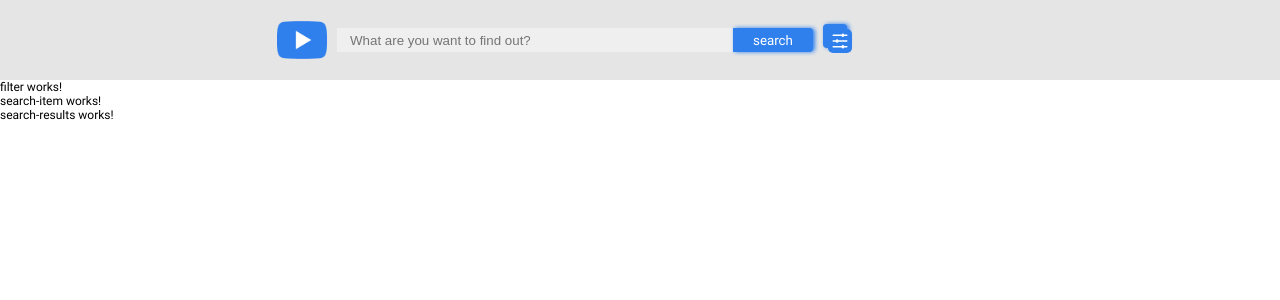
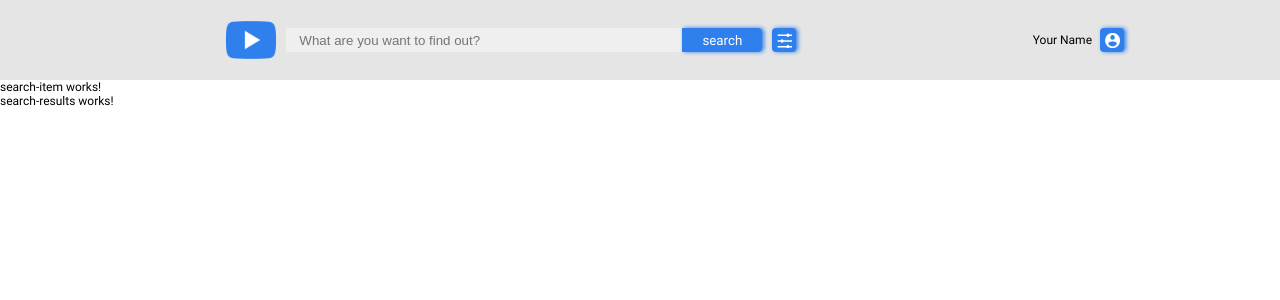
Before and after one commit to SplitCode/youtube-client-app, an Angular app in the folder YouTube-client-app/: page / in a window 1280 px wide. Shown: the top 300 px of the page. Built offline with nearby package versions, Linux system fonts and the light colour scheme.

Commit message:
fix: upd cusom button

```diff
--- a/YouTube-client-app/src/app/app.component.html
+++ b/YouTube-client-app/src/app/app.component.html
@@ -1,5 +1,4 @@
 <app-header></app-header>
-<app-filter></app-filter>
 <app-search-item></app-search-item>
 <app-search-results></app-search-results>
 
--- a/YouTube-client-app/src/app/components/header/header.component.html
+++ b/YouTube-client-app/src/app/components/header/header.component.html
@@ -4,15 +4,17 @@
       <img class="header__logo" src="logo.svg" alt="youtube logo" />
       <!-- <app-search-input (search)="onSearch($event)"></app-search-input> -->
       <app-search-input></app-search-input>
-      <!-- <app-button (click)="onClicked($event)" btnAppearence="filter"> -->
-      <app-button (click)="isFilterShown = !isFilterShown; onClicked('pri')" btnAppearence="filter">
+      <app-button
+        (click)="isFilterShown = !isFilterShown"
+        btnAppearence="small"
+      >
         <app-setting-img></app-setting-img>
       </app-button>
-      <div *ngIf="isFilterShown">Text</div>
       <!-- <app-settings-button></app-settings-button> -->
     </div>
-    @if (isFilterShown) {
-      <app-login-info ></app-login-info>
-    }
+    <app-login-info></app-login-info>
   </div>
+  @if (isFilterShown) {
+    <app-filter></app-filter>
+  }
 </header>
--- a/YouTube-client-app/src/app/components/header/header.component.ts
+++ b/YouTube-client-app/src/app/components/header/header.component.ts
@@ -2,22 +2,25 @@ import { CommonModule } from '@angular/common';
 import { Component } from '@angular/core';
 
 import { ButtonComponent } from '../../shared/button/button.component';
+import { FilterComponent } from '../filters/filter.component';
 import { LoginInfoComponent } from './login-info/login-info.component';
 import { SearchInputComponent } from './search-input/search-input.component';
 import { SettingImgComponent } from './settings-button/setting-img.component';
-import { SettingsButtonComponent } from './settings-button/settings-button.component';
 
 @Component({
   selector: 'app-header',
   standalone: true,
   templateUrl: './header.component.html',
   styleUrl: './header.component.scss',
-  imports: [SearchInputComponent, SettingsButtonComponent, LoginInfoComponent, SettingImgComponent, ButtonComponent, CommonModule]
+  imports: [
+    SearchInputComponent,
+    LoginInfoComponent,
+    SettingImgComponent,
+    ButtonComponent,
+    CommonModule,
+    FilterComponent,
+  ],
 })
 export class HeaderComponent {
-  public onClicked(event: any) {
-    console.log(event);
-  }
-
   public isFilterShown = false;
 }
--- a/YouTube-client-app/src/app/components/header/login-info/login-info.component.html
+++ b/YouTube-client-app/src/app/components/header/login-info/login-info.component.html
@@ -1,6 +1,6 @@
 <div class="login-info">
   <p class="login-info__text">Your Name</p>
-  <app-button btnAppearence="login">
+  <app-button btnAppearence="small">
     <span class="login__img"></span>
   </app-button>
 </div>
--- a/YouTube-client-app/src/app/components/header/login-info/login-info.component.scss
+++ b/YouTube-client-app/src/app/components/header/login-info/login-info.component.scss
@@ -5,28 +5,11 @@
   gap: 0.8rem;
 }
 
-// .login-info-button {
-//   display: flex;
-//   align-items: center;
-//   justify-content: center;
-//   width: 2.4rem;
-//   height: 2.4rem;
-//   padding: 2.4px;
-//   background-image: url("./../../../../assets/login.png");
-//   background-repeat: no-repeat;
-//   background-position: center;
-//   background-size: 75%;
-// }
-
 .login__img {
-  display: flex;
-  align-items: center;
-  justify-content: center;
-  width: 2.4rem;
-  height: 2.4rem;
-  padding: 2.4px;
+  width: 100%;
+  height: 100%;
   background-image: url("./../../../../assets/login.png");
   background-repeat: no-repeat;
   background-position: center;
-  background-size: 75%;
+  background-size: 100%;
 }
--- a/YouTube-client-app/src/app/components/header/settings-button/setting-img.component.ts
+++ b/YouTube-client-app/src/app/components/header/settings-button/setting-img.component.ts
@@ -1,15 +1,19 @@
-/* eslint-disable max-len */
 import { Component } from '@angular/core';
 
 @Component({
   selector: 'app-setting-img',
   standalone: true,
-  template: `<svg width="24" height="24" viewBox="0 0 24 24" fill="none" xmlns="http://www.w3.org/2000/svg">
-  <rect width="24" height="24" rx="5" fill="#2F80ED"/>
-  // eslint-disable-next-line max-len
-  <path d="M13.5613 17.1136C13.7849 16.5128 14.2933 16.0909 14.8846 16.0909C15.476 16.0909 15.9844 16.5128 16.2079 17.1136H18.9231C19.2404 17.1136 19.5 17.4205 19.5 17.7955C19.5 18.1705 19.2404 18.4773 18.9231 18.4773H16.2079C15.9844 19.0781 15.476 19.5 14.8846 19.5C14.2933 19.5 13.7849 19.0781 13.5613 18.4773H5.07692C4.75962 18.4773 4.5 18.1705 4.5 17.7955C4.5 17.4205 4.75962 17.1136 5.07692 17.1136H13.5613ZM7.79207 11.3182C8.01563 10.7173 8.52404 10.2955 9.11538 10.2955C9.70673 10.2955 10.2151 10.7173 10.4387 11.3182H18.9231C19.2404 11.3182 19.5 11.625 19.5 12C19.5 12.375 19.2404 12.6818 18.9231 12.6818H10.4387C10.2151 13.2827 9.70673 13.7045 9.11538 13.7045C8.52404 13.7045 8.01563 13.2827 7.79207 12.6818H5.07692C4.75962 12.6818 4.5 12.375 4.5 12C4.5 11.625 4.75962 11.3182 5.07692 11.3182H7.79207ZM13.5613 5.52273C13.7849 4.92188 14.2933 4.5 14.8846 4.5C15.476 4.5 15.9844 4.92188 16.2079 5.52273H18.9231C19.2404 5.52273 19.5 5.82955 19.5 6.20455C19.5 6.57955 19.2404 6.88636 18.9231 6.88636H16.2079C15.9844 7.48722 15.476 7.90909 14.8846 7.90909C14.2933 7.90909 13.7849 7.48722 13.5613 6.88636H5.07692C4.75962 6.88636 4.5 6.57955 4.5 6.20455C4.5 5.82955 4.75962 5.52273 5.07692 5.52273H13.5613Z" fill="white"/>
+  template: `<svg
+    width="15"
+    height="15"
+    viewBox="0 0 15 15"
+    fill="none"
+    xmlns="http://www.w3.org/2000/svg"
+  >
+    <path
+      d="M9.5613 13.1136C9.78485 12.5128 10.2933 12.0909 10.8846 12.0909C11.476 12.0909 11.9844 12.5128 12.2079 13.1136H14.9231C15.2404 13.1136 15.5 13.4205 15.5 13.7955C15.5 14.1705 15.2404 14.4773 14.9231 14.4773H12.2079C11.9844 15.0781 11.476 15.5 10.8846 15.5C10.2933 15.5 9.78485 15.0781 9.5613 14.4773H1.07692C0.759615 14.4773 0.5 14.1705 0.5 13.7955C0.5 13.4205 0.759615 13.1136 1.07692 13.1136H9.5613ZM3.79207 7.31818C4.01563 6.71733 4.52404 6.29545 5.11538 6.29545C5.70673 6.29545 6.21514 6.71733 6.4387 7.31818H14.9231C15.2404 7.31818 15.5 7.625 15.5 8C15.5 8.375 15.2404 8.68182 14.9231 8.68182H6.4387C6.21514 9.28267 5.70673 9.70455 5.11538 9.70455C4.52404 9.70455 4.01563 9.28267 3.79207 8.68182H1.07692C0.759615 8.68182 0.5 8.375 0.5 8C0.5 7.625 0.759615 7.31818 1.07692 7.31818H3.79207ZM9.5613 1.52273C9.78485 0.921875 10.2933 0.5 10.8846 0.5C11.476 0.5 11.9844 0.921875 12.2079 1.52273H14.9231C15.2404 1.52273 15.5 1.82955 15.5 2.20455C15.5 2.57955 15.2404 2.88636 14.9231 2.88636H12.2079C11.9844 3.48722 11.476 3.90909 10.8846 3.90909C10.2933 3.90909 9.78485 3.48722 9.5613 2.88636H1.07692C0.759615 2.88636 0.5 2.57955 0.5 2.20455C0.5 1.82955 0.759615 1.52273 1.07692 1.52273H9.5613Z"
+      fill="white"
+    />
   </svg>`,
 })
-export class SettingImgComponent {
-
-}
+export class SettingImgComponent {}
--- a/YouTube-client-app/src/app/components/header/settings-button/settings-button.component.html
+++ b/YouTube-client-app/src/app/components/header/settings-button/settings-button.component.html
@@ -1,4 +1,4 @@
-<app-button [isIcon]="true" btnAppearence="filter">
-  <!-- <app-setting-img></app-setting-img> -->
+<!-- <app-button [isIcon]="false" btnAppearence="filter">
+  <app-setting-img></app-setting-img>
   <mat-icon>menu</mat-icon>
-</app-button>
+</app-button> -->
--- a/YouTube-client-app/src/app/components/header/settings-button/settings-button.component.ts
+++ b/YouTube-client-app/src/app/components/header/settings-button/settings-button.component.ts
@@ -1,6 +1,4 @@
 import { Component } from '@angular/core';
-import { MatButtonModule } from '@angular/material/button';
-import { MatIconModule } from '@angular/material/icon';
 
 import { ButtonComponent } from '../../../shared/button/button.component';
 import { SettingImgComponent } from './setting-img.component';
@@ -8,7 +6,7 @@ import { SettingImgComponent } from './setting-img.component';
 @Component({
   selector: 'app-settings-button',
   standalone: true,
-  imports: [ButtonComponent, SettingImgComponent, MatIconModule, MatButtonModule],
+  imports: [ButtonComponent, SettingImgComponent],
   templateUrl: './settings-button.component.html',
   styleUrl: './settings-button.component.scss'
 })
--- a/YouTube-client-app/src/app/shared/button/button.component.html
+++ b/YouTube-client-app/src/app/shared/button/button.component.html
@@ -2,26 +2,8 @@
   class="btn"
   [ngClass]="{
     search: btnAppearence === 'search',
-    filter: btnAppearence === 'filter',
-    login: btnAppearence === 'login',
+    small: btnAppearence === 'small'
   }"
-  (click)="clicked.emit('clicked')"
 >
   <ng-content></ng-content>
 </button>
-
-<!-- <button *ngIf="isIcon" mat-mini-fab aria-label="Example icon button with a menu icon">
-  <ng-content></ng-content>
-</button> -->
-<!--
-<button
-  *ngIf="!isIcon"
-  class="btn"
-  [ngClass]="{
-    search: btnAppearence === 'search',
-    filter: btnAppearence === 'filter',
-    login: btnAppearence === 'login',
-  }"
->
-  <ng-content></ng-content>
-</button> -->
--- a/YouTube-client-app/src/app/shared/button/button.component.scss
+++ b/YouTube-client-app/src/app/shared/button/button.component.scss
@@ -1,30 +1,19 @@
 .btn {
-  background-color: var(--button-color);
   border: none;
-  // background-color: inherit;
-  color: #ffffff;
-  font-family: Roboto, sans-serif;
-  box-shadow: 2px 0px 4px 0px #2f80ed;
   border-radius: 0.4rem;
   cursor: pointer;
-  background-repeat: no-repeat;
-  background-position: center center;
-}
-
-:host {
-  // background-color: var(--button-color);
-  // border: none;
-  // // background-color: inherit;
-  // color: #ffffff;
-  // font-family: Roboto, sans-serif;
-  // box-shadow: 2px 0px 4px 0px #2f80ed;
-  // border-radius: 0.4rem;
-  // cursor: pointer;
+  font-family: Roboto, sans-serif;
+  background-color: var(--button-color);
+  color: #ffffff;
+  box-shadow: 2px 0px 4px 0px #2f80ed;
 }
 
 .small {
-  background-color: green;
-  width: 5px;
+  display: flex;
+  justify-content: center;
+  width: 2.4rem;
+  height: 2.4rem;
+  padding: 4.5px;
 }
 
 .search {
@@ -32,25 +21,3 @@
   width: 8rem;
   height: 2.4rem;
 }
-
-.filter {
-  width: 2.4rem;
-  height: 2.4rem;
-  padding: 4.5px;
-  // background-image: url("./../../../../assets/settings_button.svg");
-  // background-repeat: no-repeat;
-  // background-position: center center;
-}
-
-.login {
-  display: flex;
-  align-items: center;
-  justify-content: center;
-  width: 2.4rem;
-  height: 2.4rem;
-  padding: 2.4px;
-  // background-image: url("./../../../../assets/login.png");
-  // background-repeat: no-repeat;
-  // background-position: center;
-  background-size: 75%;
-}
--- a/YouTube-client-app/src/app/shared/button/button.component.ts
+++ b/YouTube-client-app/src/app/shared/button/button.component.ts
@@ -1,22 +1,15 @@
 import { CommonModule } from '@angular/common';
 import {
-  Component, EventEmitter, Input, Output
+  Component, Input
 } from '@angular/core';
-import { MatButtonModule } from '@angular/material/button';
 
 @Component({
   selector: 'app-button',
   standalone: true,
-  imports: [CommonModule, MatButtonModule],
+  imports: [CommonModule],
   templateUrl: './button.component.html',
-  styleUrls: [
-    './button.component.scss',
-  ],
+  styleUrls: ['./button.component.scss'],
 })
 export class ButtonComponent {
-  @Input() btnClass: string = '';
-  @Input() btnAppearence!: 'search' | 'filter' | 'login';
-  @Input() isIcon: boolean = false;
-
-  @Output() clicked = new EventEmitter<string>();
+  @Input() btnAppearence!: 'search' | 'small';
 }
```
Also changed, not shown: YouTube-client-app/.eslintrc.json, YouTube-client-app/src/assets/settings-button.svg (added), YouTube-client-app/src/assets/settings_button.svg (deleted).
